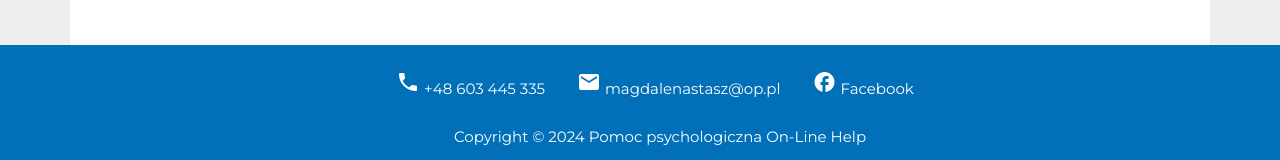
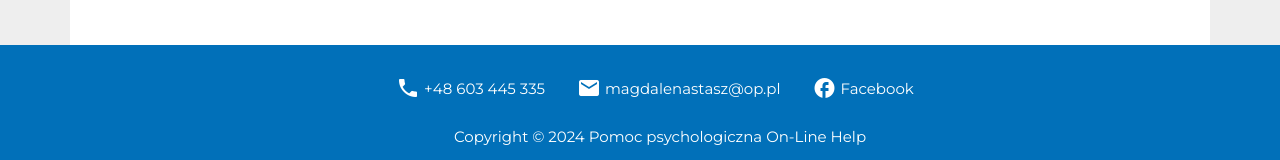
Before and after one commit to joajar/100-commits-challenge, an Angular app in the folder frontend/: page / in a window 1280 px wide. Shown: the part 690-850 px from the top of the page. Built offline with nearby package versions, Linux system fonts and the light colour scheme.

Commit message:
FE feat: developed footer styles for icons

```diff
--- a/frontend/src/app/footer/footer.component.scss
+++ b/frontend/src/app/footer/footer.component.scss
@@ -16,6 +16,10 @@ footer {
 .contactInfoContainer ul li {
   padding: 0 16px;
 }
+.contactInfoContainer ul li mat-icon {
+  position: relative;
+  top: 6px;
+}
 .footerCopyrightContainer {
   list-style: none;
   padding-bottom: 35px;
```
